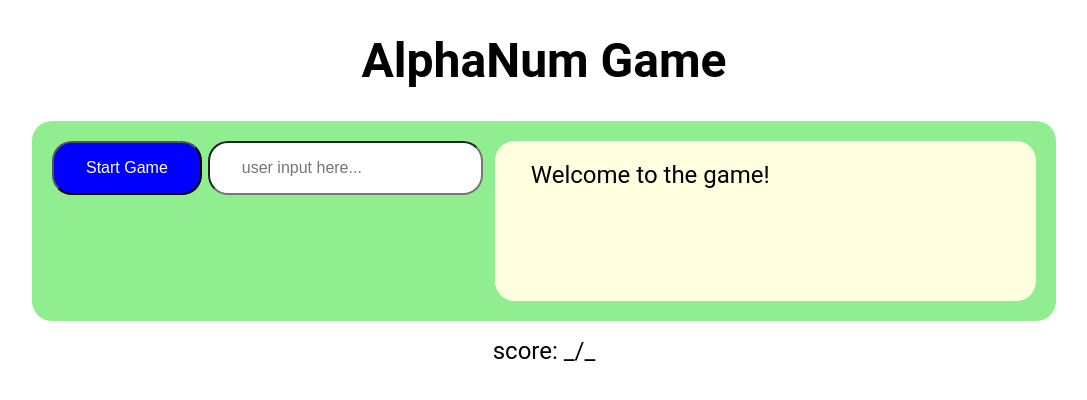
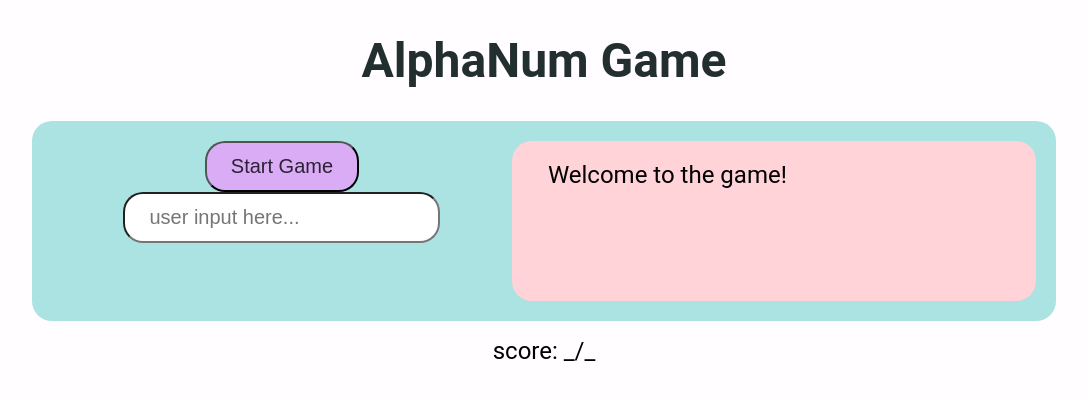
Before and after one commit to matuqam/alphaNum-Game, a plain HTML site: page index.html in a window 1280 px wide. Shown: the whole page, without its empty margins (96-1183 px from the left). Drawn offline with Linux system fonts and the light colour scheme.

Commit message:
update theme

```diff
--- a/css.css
+++ b/css.css
@@ -3,7 +3,12 @@
     outline: none;
 }
 
+h1 {
+    color: #232f2f;
+}
+
 body {
+    background-color: #fffdff;
     text-align: center;
     font-family: Roboto;
     font-size: 24px;
@@ -18,30 +23,31 @@ main {
     border-radius: 20px;
     width: 80%;
     margin: auto;
-    background-color: lightgreen;
+    background-color: #AAE3E2;
     padding: 20px;
     margin: 16px auto;
 }
 
 input,
 button {
-    font-size: 16px;
+    font-size: 20px;
     border-radius: 20px;
-    padding: 16px 32px;
+    padding: 12px 24px;
 }
 
 button {
-    background-color: rgb(0, 0, 255);
-    color: white;
+    background-color: #D9ACF5;
+    color: #2d2234;
     cursor:pointer;
 }
 
 button:active {
-    background-color: rgb(0, 0, 181);
+    background-color: #ad60de;
+    color: #f0d9ff;
 }
 
 .systemOut {
-    background-color: lightyellow;
+    background-color: #ffd3d8;
     font-size: 24px;
     text-align: left;
     border-radius: 20px;
```
